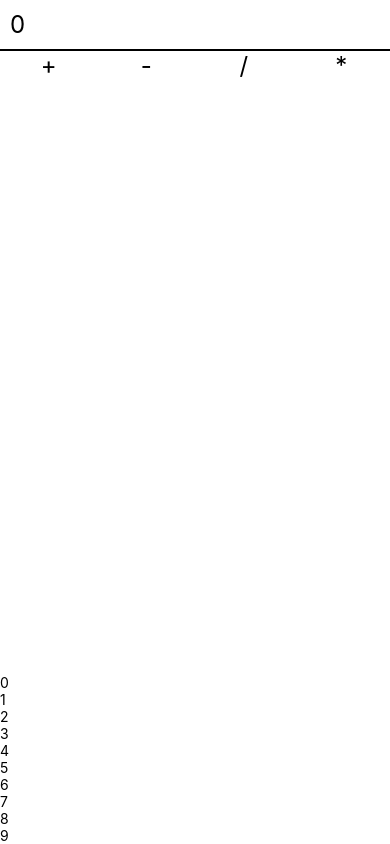
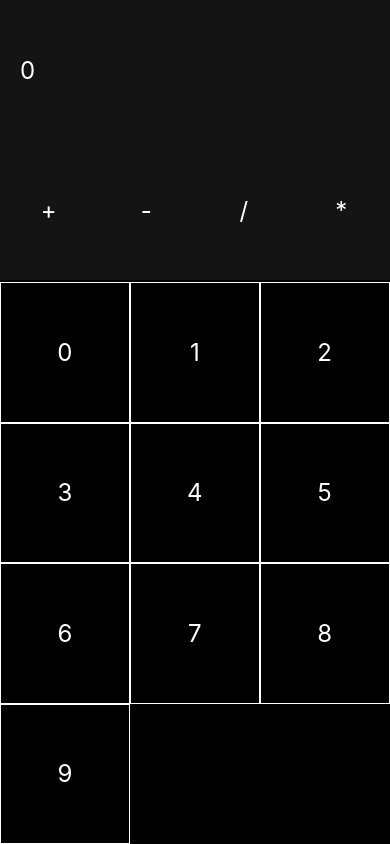
Before and after one commit to 6derick6/App_Calculator, a React Native app: screen / in a window 390 px wide. Built offline with nearby package versions, Linux system fonts and the light colour scheme.

Commit message:
App calculadora 2/4

```diff
--- a/App.js
+++ b/App.js
@@ -1,5 +1,5 @@
 import { StatusBar } from 'expo-status-bar';
-import { StyleSheet, Text, TouchableHighlight, View } from 'react-native';
+import { StyleSheet, Text, TouchableHighlight, TouchableOpacity, View } from 'react-native';
 import React,{ useState, useEffect } from 'react';
 import Botao from './Botao';
 
@@ -19,21 +19,26 @@ export default function App() {
     numeros.push(i);
   }
 
+  function logicaCalculadora(){
+    //logica da calculadora
+  }
+
   return (
-    <View style={{flex:1}}>
-      <View style={styles.topo}><Text style={{fontSize:24}}>{stringCalculo}</Text></View>
+    <View style={{flex:1,backgroundColor:'black'}}>
+      <StatusBar hidden />
+      <View style={styles.topo}><Text style={{fontSize:24,color:'white'}}>{stringCalculo}</Text></View>
 
-      <View style={{flex:1,flexDirection:'row'}}>
-        <TouchableHighlight style={{width:'25%'}}><Text style={{fontSize:24,textAlign:'center'}}>+</Text></TouchableHighlight>
-        <TouchableHighlight style={{width:'25%'}}><Text style={{fontSize:24,textAlign:'center'}}>-</Text></TouchableHighlight>
-        <TouchableHighlight style={{width:'25%'}}><Text style={{fontSize:24,textAlign:'center'}}>/</Text></TouchableHighlight>
-        <TouchableHighlight style={{width:'25%'}}><Text style={{fontSize:24,textAlign:'center'}}>*</Text></TouchableHighlight>
+      <View style={{flexDirection:'row',height:'16.6%',alignItems:'center'}}>
+        <TouchableOpacity style={{width:'25%',backgroundColor:'rgb(20,20,20)',justifyContent:'center',alignItems:'center',height:'100%'}}><Text style={{fontSize:24,textAlign:'center',color:'white'}}>+</Text></TouchableOpacity>
+        <TouchableOpacity style={{width:'25%',backgroundColor:'rgb(20,20,20)',justifyContent:'center',alignItems:'center',height:'100%'}}><Text style={{fontSize:24,textAlign:'center',color:'white'}}>-</Text></TouchableOpacity>
+        <TouchableOpacity style={{width:'25%',backgroundColor:'rgb(20,20,20)',justifyContent:'center',alignItems:'center',height:'100%'}}><Text style={{fontSize:24,textAlign:'center',color:'white'}}>/</Text></TouchableOpacity>
+        <TouchableOpacity style={{width:'25%',backgroundColor:'rgb(20,20,20)',justifyContent:'center',alignItems:'center',height:'100%'}}><Text style={{fontSize:24,textAlign:'center',color:'white'}}>*</Text></TouchableOpacity>
       </View>
 
-      <View>
+      <View style={{flexDirection:'row',flexWrap:'wrap',borderTopColor:'black',borderTopWidth:2,height:'66.8%'}}>
         {
           numeros.map(function(e){
-            return(<Botao numero={e}></Botao>)
+            return(<Botao logicaCalculadora={logicaCalculadora} numero={e}></Botao>)
           })
         }
       </View>
@@ -44,7 +49,9 @@ export default function App() {
 const styles = StyleSheet.create({
   topo: {
     padding:10,
-    borderBottomColor:'black',
-    borderBottomWidth:2
+    backgroundColor:'rgb(20,20,20)',
+    height:'16.6%',
+    justifyContent:'center',
+    paddingLeft:20
   }
 });
--- a/Botao.js
+++ b/Botao.js
@@ -1,12 +1,14 @@
 import { StatusBar } from "expo-status-bar";
 import React,{useState, useEffect} from "react";
-import { StyleSheet, Text, View } from "react-native";
+import { StyleSheet, Text, TouchableOpacity, View } from "react-native";
 
 export default function Botao(props){
 
     return(
-        <View>
-            <Text>{props.numero}</Text>
+        <View style={{backgroundColor:'black',borderColor:'white',borderWidth:1,width:'33.3%',height:'25%'}}>
+            <TouchableOpacity onPress={()=>props.logicaCalculadora()} style={{width:'100%',height:'100%',justifyContent:'center',alignItems:'center'}}>
+                <Text style={{fontSize:24,color:'white'}}>{props.numero}</Text>
+            </TouchableOpacity>
         </View>
     );
 
```
